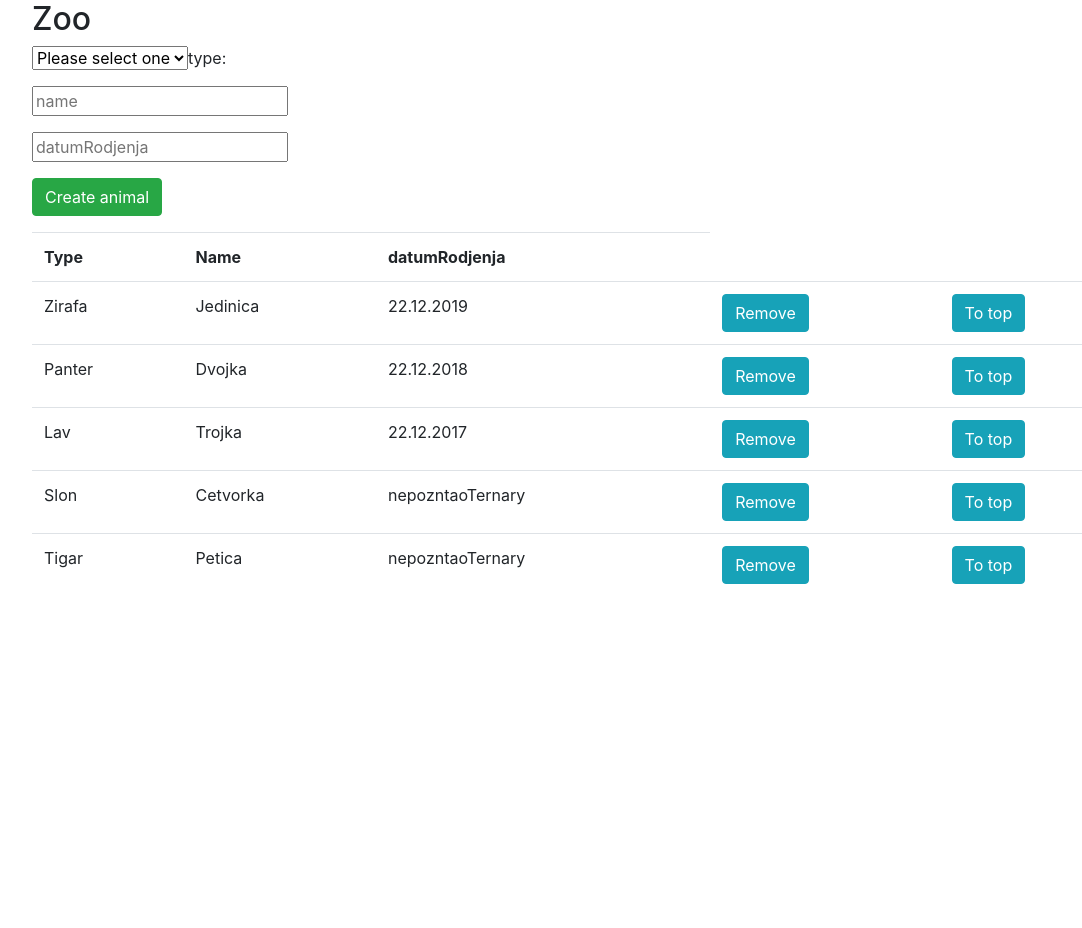
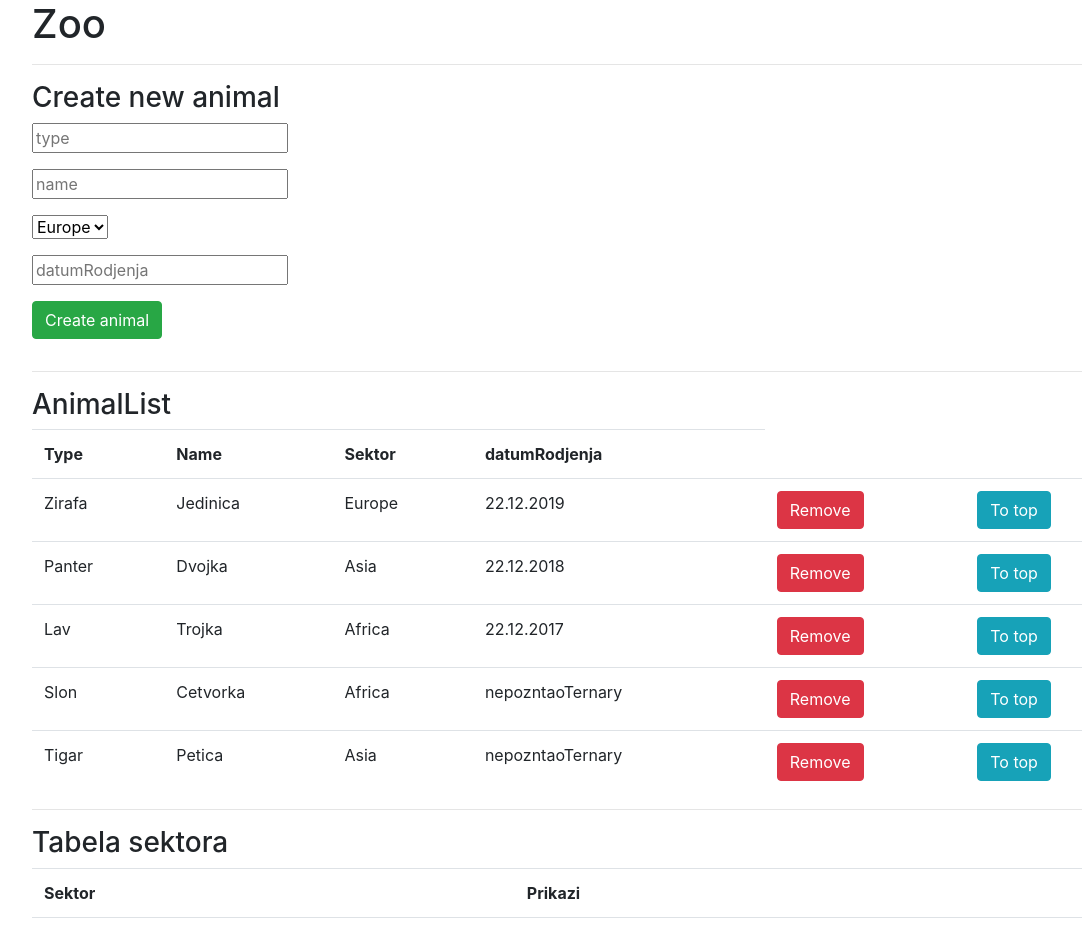
Before and after one commit to Ranagol/zoo, a Vue app: page / in a window 1280 px wide. Shown: the top 928 px of the page, without its empty margins (53-1135 px from the left). Before the commit the page ends 800 px from the top, so only its background shows below. Built offline with nearby package versions, Linux system fonts and the light colour scheme.

Commit message:
7 zadatak do alerta resen

```diff
--- a/src/App.vue
+++ b/src/App.vue
@@ -1,44 +1,53 @@
 <template>
   <div id="app" class="container">
-    <h2>Zoo</h2>
+    <h1>Zoo</h1>
+    <hr>
+    <h3>Create new animal</h3>
+    <form>
+      <input v-model="type" type="text" class="form-group" placeholder="type"><br>
+      <input v-model="name" type="text" class="form-group" placeholder="name"><br>
 
-    <form>
-      <select class="form-group" v-model="type">
-        <option disabled value="">Please select one</option>
-        <option>Zmija</option>
-        <option>Ptica</option>
-        <option>Sisar</option>
+      <select v-model="sektor" class="form-group">
+        <option v-for="(option2, i) in options2" :key="i" v-bind:value="option2.value">
+          {{ option2.text }}
+        </option>
       </select>
-      <span>type: {{ selected }}</span>
       <br>
 
-      <input v-model="name" type="text" class="form-group" placeholder="name"><br>
-
       <input v-model="datumRodjenja" type="text" class="form-group" placeholder="datumRodjenja"><br>
-
       <button @click.prevent="addAnimal" class="btn btn-success form-group">Create animal</button>
     </form>
+    <hr>
 
-
+    <h3>AnimalList</h3>
     <table class="table">
       <tr>
         <th>Type</th>
         <th>Name</th>
+        <th>Sektor</th>
         <th>datumRodjenja</th>
       <tr v-for="animal in AnimalList" :key="animal.name">
         <td>{{ animal.type }}</td>
         <td>{{ animal.name }}</td>
+        <td>{{ animal.sektor }}</td>
         <td>{{animal.datumRodjenja ? animal.datumRodjenja : 'nepozntaoTernary'  }}</td>
-        <td><button class="btn btn-info" @click="removeAnimal(animal)">Remove</button></td>
+        <td><button class="btn btn-danger" @click="removeAnimal(animal)">Remove</button></td>
         <td><button class="btn btn-info" @click="moveToTop(animal)" >To top</button></td>
       </tr>
     </table>
+    <hr>
 
-
-    <!--
-    <h4>Zadatak 2 sa metodama</h4>
-    <div v-for="(animal, i) in AnimalList" :key="i">{{ animal.type }} / {{ animal.name }} / {{ renderBirthday(animal) }}</div>
-    -->
+    <h3>Tabela sektora</h3>
+    <table class="table">
+      <tr>
+        <th>Sektor</th>
+        <th>Prikazi</th>
+      </tr>
+      <tr v-for="(option2, i) in options2" :key="i">
+        <td>{{ option2.text }}</td>
+        <td><button @click="prikazi(option2.text)" class="btn btn-warning">Prikazi</button></td>
+      </tr>
+    </table>
   </div>
 </template>
 
@@ -49,33 +58,22 @@ export default {
   name: 'App',
   data(){
     return {
+      sektor: 'Europe',
+      options2: [
+        { text: 'Europe', value: 'Europe' },
+        { text: 'Asia', value: 'Asia' },
+        { text: 'Africa', value: 'Africa' }
+       ],
+
       type:'',
       name:'',
       datumRodjenja:'',
       AnimalList: [
-        {
-          type: 'Zirafa',
-          name: 'Jedinica',
-          datumRodjenja: '22.12.2019',
-        },
-        {
-          type: 'Panter',
-          name: 'Dvojka',
-          datumRodjenja: '22.12.2018',
-        },
-        {
-          type: 'Lav',
-          name: 'Trojka',
-          datumRodjenja: '22.12.2017',
-        },
-        {
-          type: 'Slon',
-          name: 'Cetvorka',
-        },
-        {
-          type: 'Tigar',
-          name: 'Petica',
-        },
+        {type: 'Zirafa', name: 'Jedinica', sektor: 'Europe', datumRodjenja: '22.12.2019',},
+        {type: 'Panter', name: 'Dvojka', sektor: 'Asia', datumRodjenja: '22.12.2018',},
+        {type: 'Lav', name: 'Trojka', sektor: 'Africa', datumRodjenja: '22.12.2017',},
+        {type: 'Slon', name: 'Cetvorka', sektor: 'Africa',},
+        {type: 'Tigar', name: 'Petica', sektor: 'Asia',},
       ],
     }
   },
@@ -96,11 +94,20 @@ export default {
       this.AnimalList.unshift(animal);
     },
     createAnimal(){
-      return { type: this.type, name: this.name, datumRodjenja: this.datumRodjenja }
+      return { type: this.type, name: this.name, sektor: this.sektor, datumRodjenja: this.datumRodjenja }
     },
     addAnimal(){
       this.AnimalList.push(this.createAnimal());
+    },
+    prikazi(text){
+      let newArray = this.AnimalList.filter(function(animal){
+        return animal.sektor == text;
+      })
+      alert(JSON.stringify(newArray));
     }
+
+
+
   }
 
 }
```
